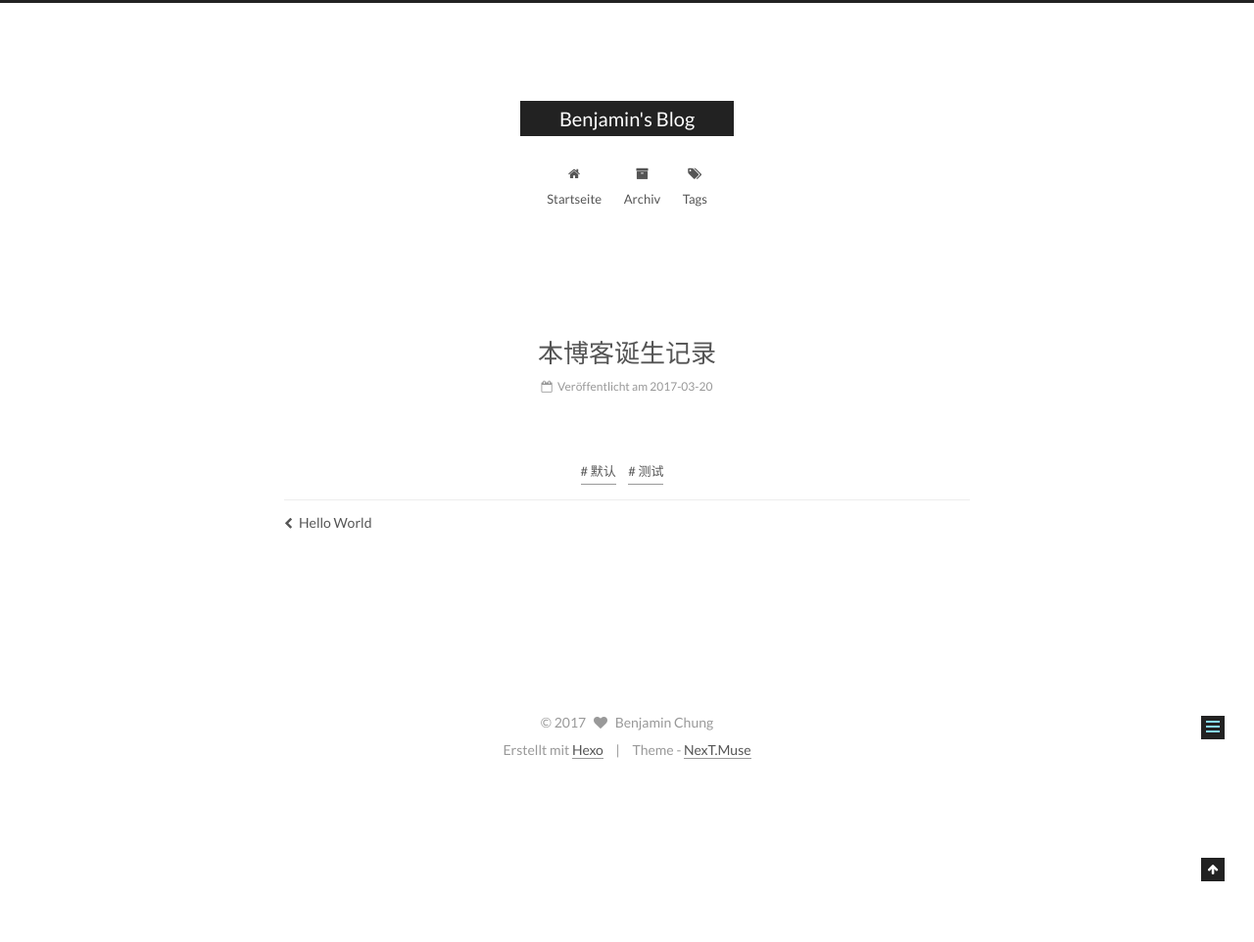
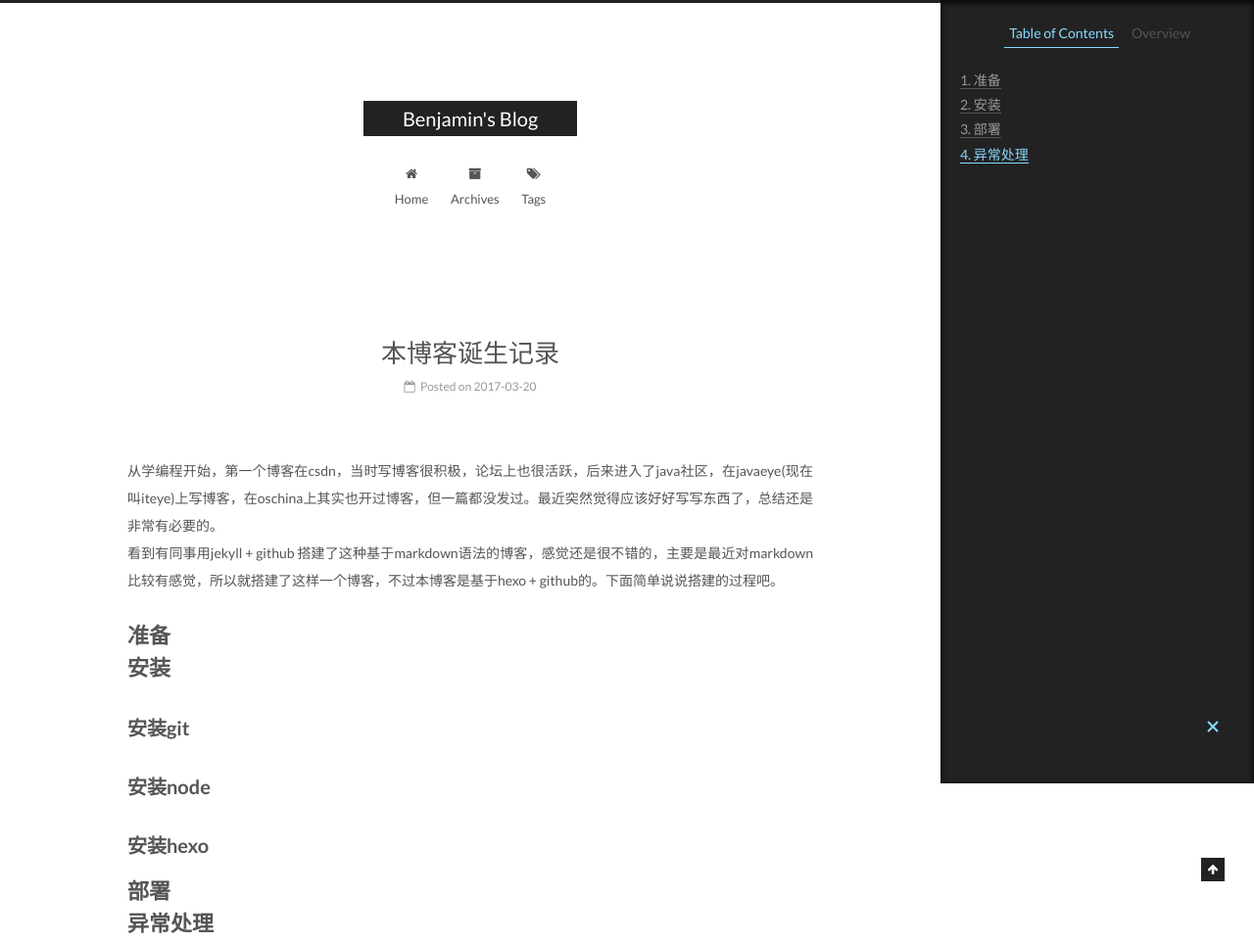
Before and after one commit to BenjaminChung/BenjaminChung.github.io, a plain HTML site: page 2017/03/20/本博客诞生记录/index.html in a window 1280 px wide. Shown: the top 962 px of the page at 98% size. Before the commit the page ends 800 px from the top, so only its background shows below. Drawn offline with Linux system fonts and the light colour scheme.

Commit message:
Site updated: 2017-03-20 20:40:41

```diff
--- a/2017/03/20/本博客诞生记录/index.html
+++ b/2017/03/20/本博客诞生记录/index.html
@@ -87,13 +87,16 @@
 
 
 
+<meta name="description" content="从学编程开始，第一个博客在csdn，当时写博客很积极，论坛上也很活跃，后来进入了java社区，在javaeye(现在叫iteye)上写博客，在oschina上其实也开过博客，但一篇都没发过。最近突然觉得应该好好写写东西了，总结还是非常有必要的。看到有同事用jekyll + github 搭建了这种基于markdown语法的博客，感觉还是很不错的，主要是最近对markdown比较有感觉，所以就搭建了">
 <meta property="og:type" content="article">
 <meta property="og:title" content="本博客诞生记录">
 <meta property="og:url" content="http://yoursite.com/2017/03/20/本博客诞生记录/index.html">
 <meta property="og:site_name" content="Benjamin's Blog">
-<meta property="og:updated_time" content="2017-03-20T11:24:05.000Z">
+<meta property="og:description" content="从学编程开始，第一个博客在csdn，当时写博客很积极，论坛上也很活跃，后来进入了java社区，在javaeye(现在叫iteye)上写博客，在oschina上其实也开过博客，但一篇都没发过。最近突然觉得应该好好写写东西了，总结还是非常有必要的。看到有同事用jekyll + github 搭建了这种基于markdown语法的博客，感觉还是很不错的，主要是最近对markdown比较有感觉，所以就搭建了">
+<meta property="og:updated_time" content="2017-03-20T12:39:46.000Z">
 <meta name="twitter:card" content="summary">
 <meta name="twitter:title" content="本博客诞生记录">
+<meta name="twitter:description" content="从学编程开始，第一个博客在csdn，当时写博客很积极，论坛上也很活跃，后来进入了java社区，在javaeye(现在叫iteye)上写博客，在oschina上其实也开过博客，但一篇都没发过。最近突然觉得应该好好写写东西了，总结还是非常有必要的。看到有同事用jekyll + github 搭建了这种基于markdown语法的博客，感觉还是很不错的，主要是最近对markdown比较有感觉，所以就搭建了">
 
 
 
@@ -193,7 +196,7 @@
 
               <i class="menu-item-icon fa fa-fw fa-home"></i> <br />
 
-            Startseite
+            Home
           </a>
         </li>
 
@@ -203,7 +206,7 @@
 
               <i class="menu-item-icon fa fa-fw fa-archive"></i> <br />
 
-            Archiv
+            Archives
           </a>
         </li>
 
@@ -280,7 +283,7 @@
                 <i class="fa fa-calendar-o"></i>
               </span>
 
-                <span class="post-meta-item-text">Veröffentlicht am</span>
+                <span class="post-meta-item-text">Posted on</span>
 
               <time title="Post created" itemprop="dateCreated datePublished" datetime="2017-03-20T19:01:14+08:00">
                 2017-03-20
@@ -318,7 +321,8 @@
 
 
 
-
+        <p>从学编程开始，第一个博客在csdn，当时写博客很积极，论坛上也很活跃，后来进入了java社区，在javaeye(现在叫iteye)上写博客，在oschina上其实也开过博客，但一篇都没发过。最近突然觉得应该好好写写东西了，总结还是非常有必要的。<br>看到有同事用jekyll + github 搭建了这种基于markdown语法的博客，感觉还是很不错的，主要是最近对markdown比较有感觉，所以就搭建了这样一个博客，不过本博客是基于hexo + github的。下面简单说说搭建的过程吧。</p>
+<h1 id="准备"><a href="#准备" class="headerlink" title="准备"></a>准备</h1><h1 id="安装"><a href="#安装" class="headerlink" title="安装"></a>安装</h1><h2 id="安装git"><a href="#安装git" class="headerlink" title="安装git"></a>安装git</h2><h2 id="安装node"><a href="#安装node" class="headerlink" title="安装node"></a>安装node</h2><h2 id="安装hexo"><a href="#安装hexo" class="headerlink" title="安装hexo"></a>安装hexo</h2><h1 id="部署"><a href="#部署" class="headerlink" title="部署"></a>部署</h1><h1 id="异常处理"><a href="#异常处理" class="headerlink" title="异常处理"></a>异常处理</h1>
 
     </div>
 
@@ -417,8 +421,17 @@
 
 
 
+        <ul class="sidebar-nav motion-element">
+          <li class="sidebar-nav-toc sidebar-nav-active" data-target="post-toc-wrap" >
+            Table of Contents
+          </li>
+          <li class="sidebar-nav-overview" data-target="site-overview">
+            Overview
+          </li>
+        </ul>
 
-      <section class="site-overview sidebar-panel sidebar-panel-active">
+
+      <section class="site-overview sidebar-panel">
         <div class="site-author motion-element" itemprop="author" itemscope itemtype="http://schema.org/Person">
           <img class="site-author-image" itemprop="image"
                src="/images/avatar.gif"
@@ -434,7 +447,7 @@
             <div class="site-state-item site-state-posts">
               <a href="/archives">
                 <span class="site-state-item-count">2</span>
-                <span class="site-state-item-name">Artikel</span>
+                <span class="site-state-item-name">posts</span>
               </a>
             </div>
 
@@ -447,7 +460,7 @@
             <div class="site-state-item site-state-tags">
 
                 <span class="site-state-item-count">2</span>
-                <span class="site-state-item-name">Tags</span>
+                <span class="site-state-item-name">tags</span>
 
             </div>
 
@@ -471,6 +484,22 @@
 
       </section>
 
+
+      <!--noindex-->
+        <section class="post-toc-wrap motion-element sidebar-panel sidebar-panel-active">
+          <div class="post-toc">
+
+
+
+
+
+
+              <div class="post-toc-content"><ol class="nav"><li class="nav-item nav-level-1"><a class="nav-link" href="#准备"><span class="nav-number">1.</span> <span class="nav-text">准备</span></a></li><li class="nav-item nav-level-1"><a class="nav-link" href="#安装"><span class="nav-number">2.</span> <span class="nav-text">安装</span></a><ol class="nav-child"><li class="nav-item nav-level-2"><a class="nav-link" href="#安装git"><span class="nav-number">2.1.</span> <span class="nav-text">安装git</span></a></li><li class="nav-item nav-level-2"><a class="nav-link" href="#安装node"><span class="nav-number">2.2.</span> <span class="nav-text">安装node</span></a></li><li class="nav-item nav-level-2"><a class="nav-link" href="#安装hexo"><span class="nav-number">2.3.</span> <span class="nav-text">安装hexo</span></a></li></ol></li><li class="nav-item nav-level-1"><a class="nav-link" href="#部署"><span class="nav-number">3.</span> <span class="nav-text">部署</span></a></li><li class="nav-item nav-level-1"><a class="nav-link" href="#异常处理"><span class="nav-number">4.</span> <span class="nav-text">异常处理</span></a></li></ol></div>
+
+
+          </div>
+        </section>
+      <!--/noindex-->
 
 
 
@@ -497,7 +526,7 @@
 
 
 <div class="powered-by">
-  Erstellt mit  <a class="theme-link" href="https://hexo.io">Hexo</a>
+  Powered by <a class="theme-link" href="https://hexo.io">Hexo</a>
 </div>
 
 <div class="theme-info">
--- a/css/main.css
+++ b/css/main.css
@@ -1684,7 +1684,7 @@ pre .javascript .function {
   width: 4px;
   height: 4px;
   border-radius: 50%;
-  background: #ffe21d;
+  background: #ff95ff;
 }
 .links-of-blogroll {
   font-size: 13px;
```
Also changed, not shown: 2017/03/20/hello-world/index.html (+8 -8 lines), archives/2017/03/index.html (+7 -7 lines), archives/2017/index.html (+7 -7 lines), archives/index.html (+7 -7 lines), index.html (+9 -8 lines), tags/测试/index.html (+5 -5 lines), tags/默认/index.html (+5 -5 lines).
